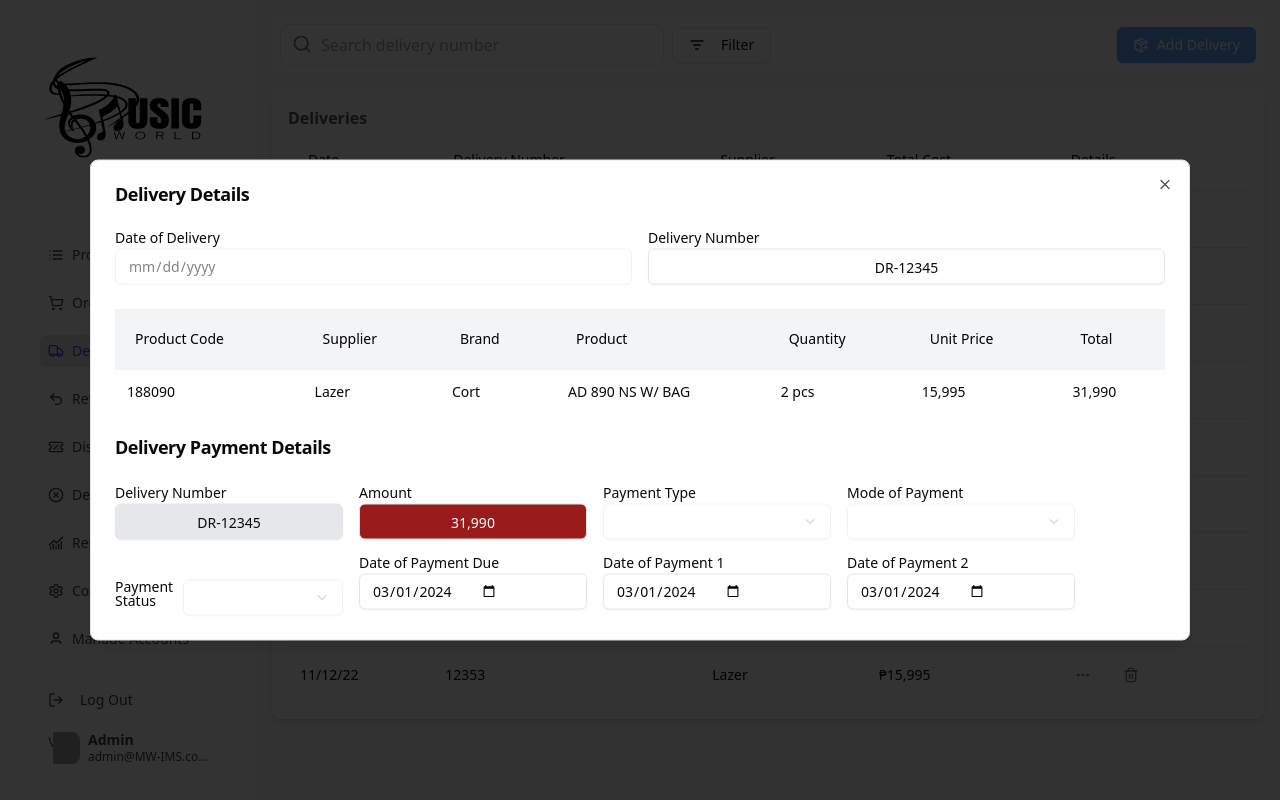
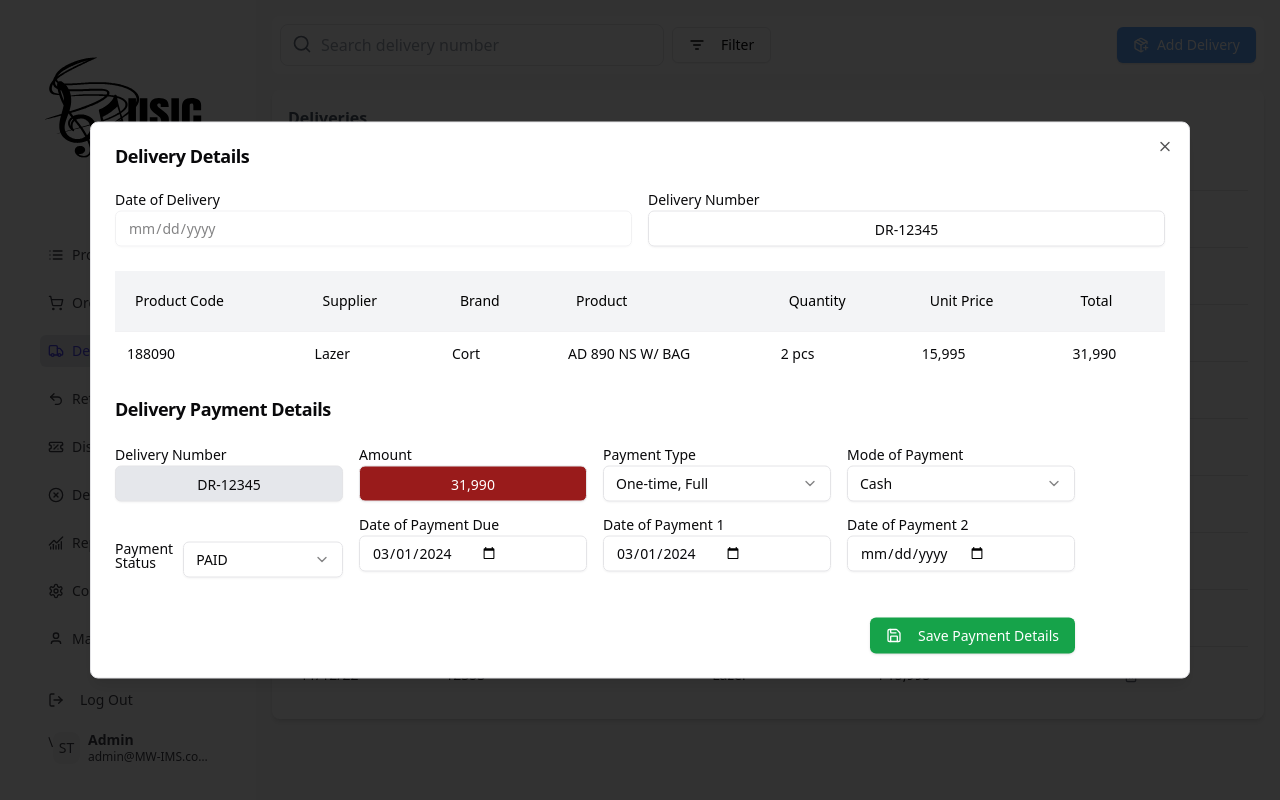
Before and after one commit to abbypagtalunan/MusicWorld-IMSv.1, a Next.js app in the folder client/: page /admin/deliveries in a window 1280 px wide. Both pictures are taken after a click on the button 1082 px from the left and 219 px from the top of the page. Built offline with nearby package versions, Linux system fonts and the light colour scheme; grey boxes are pictures that could not be loaded.

Commit message:
allow updates to payment details

```diff
--- a/client/src/app/admin/deliveries/page.js
+++ b/client/src/app/admin/deliveries/page.js
@@ -7,7 +7,7 @@ import { SidebarProvider } from "@/components/ui/sidebar"
 import { Label } from "@/components/ui/label"
 import { Button } from "@/components/ui/button"
 import { Input } from "@/components/ui/input"
-import { Search, ListFilter, Trash2, Ellipsis, PackagePlus } from "lucide-react"
+import { Search, ListFilter, Trash2, Ellipsis, PackagePlus, Save } from "lucide-react"
 import { Select, SelectTrigger, SelectContent, SelectItem, SelectValue } from "@/components/ui/select"
 import { Table, TableBody, TableHead, TableHeader, TableRow, TableCell } from "@/components/ui/table"
 import { Dialog, DialogTrigger, DialogContent, DialogHeader, DialogTitle, DialogClose, } from "@/components/ui/dialog"
@@ -39,6 +39,19 @@ const deliveryProducts = {
   "12353": [{ productCode: "188098", supplier: "Lazer", brand: "Cort", product: "Acoustic Guitar", quantity: "1 pc", unitPrice: "15,995", total: "15,995" }]
 };
 
+// Initial payment details for each delivery
+const initialPaymentDetails = {
+  "12345": { paymentType: "one-time", paymentMode: "cash", paymentStatus: "paid", dateDue: "2024-03-01", datePayment1: "2024-03-01", datePayment2: "" },
+  "12346": { paymentType: "one-time", paymentMode: "cash", paymentStatus: "paid", dateDue: "2024-03-01", datePayment1: "2024-03-01", datePayment2: "" },
+  "12347": { paymentType: "1 month", paymentMode: "check", paymentStatus: "partial1", dateDue: "2024-03-01", datePayment1: "2024-03-01", datePayment2: "" },
+  "12348": { paymentType: "2 months", paymentMode: "bank transfer", paymentStatus: "unpaid", dateDue: "2024-03-01", datePayment1: "", datePayment2: "" },
+  "12349": { paymentType: "one-time", paymentMode: "cash", paymentStatus: "paid", dateDue: "2024-03-01", datePayment1: "2024-03-01", datePayment2: "" },
+  "12350": { paymentType: "one-time", paymentMode: "cash", paymentStatus: "paid", dateDue: "2024-03-01", datePayment1: "2024-03-01", datePayment2: "" },
+  "12351": { paymentType: "2 months", paymentMode: "bank transfer", paymentStatus: "partial2", dateDue: "2024-03-01", datePayment1: "2024-03-01", datePayment2: "2024-04-01" },
+  "12352": { paymentType: "one-time", paymentMode: "cash", paymentStatus: "paid", dateDue: "2024-03-01", datePayment1: "2024-03-01", datePayment2: "" },
+  "12353": { paymentType: "one-time", paymentMode: "cash", paymentStatus: "paid", dateDue: "2024-03-01", datePayment1: "2024-03-01", datePayment2: "" }
+};
+
 export default function DeliveriesPage() {
   const router = useRouter();
   const [selectedFilter, setSelectedFilter] = useState(null);
@@ -46,6 +59,9 @@ export default function DeliveriesPage() {
 
   const [searchValue, setSearchValue] = useState("");
   const [searchResult, setSearchResult] = useState(null);
+
+  // State to manage payment details for each delivery
+  const [paymentDetails, setPaymentDetails] = useState(initialPaymentDetails);
 
   const handleFilterSelect = (filter, subFilter = null) => {
     setSelectedFilter(filter);
@@ -82,6 +98,26 @@ export default function DeliveriesPage() {
     }
 
     return sortedTransactions;
+  };
+
+  // Function to handle saving payment details
+  const handleSavePaymentDetails = (deliveryNum) => {
+    // In a real app, you would send this data to your backend
+    console.log(`Saving payment details for delivery #${deliveryNum}:`,
+      paymentDetails[deliveryNum]);
+
+    // Show success message
+    alert("Payment details updated successfully!");
+  };
+
+  // Handle deletion of transactions
+  const handleDelete = (deliveryNum, password) => {
+    // In a real app, you would validate the password and then delete
+    if (password) {
+      alert(`Transaction ${deliveryNum} would be deleted with proper authentication`);
+    } else {
+      alert("Please enter an admin password");
+    }
   };
 
   return (
@@ -126,10 +162,6 @@ export default function DeliveriesPage() {
                 )}
               </div>
               <div className="flex items-center space-x-2">
-                {/*
-                  FILTER DROPDOWN: Allows users to filter deliveries by Delivery Number (ascending/descending),
-                  Supplier (e.g., Cort, Lazer), or Total Cost (low to high, high to low)
-                */}
                 <DropdownMenu>
                   <DropdownMenuTrigger asChild>
                     <Button variant="outline" className="flex items-center space-x-2">
@@ -237,7 +269,7 @@ export default function DeliveriesPage() {
                             <div className="grid grid-cols-2 gap-4">
                               <div>
                                 <label className="text-sm font-medium">Date of Delivery</label>
-                                <Input type="date" defaultValue={d.dateAdded}  disabled/>
+                                <Input type="date" defaultValue={d.dateAdded} disabled/>
                               </div>
                               <div>
                                 <label className="text-sm font-medium">Delivery Number</label>
@@ -294,9 +326,18 @@ export default function DeliveriesPage() {
                                 </div>
                                 <div className="col-span-3">
                                   <Label htmlFor="paymentType" className="mb-1 block">Payment Type</Label>
-                                  <Select disabled>
+                                  <Select
+                                    value={paymentDetails[d.deliveryNum]?.paymentType || ""}
+                                    onValueChange={(value) => setPaymentDetails({
+                                      ...paymentDetails,
+                                      [d.deliveryNum]: {
+                                        ...paymentDetails[d.deliveryNum],
+                                        paymentType: value
+                                      }
+                                    })}
+                                  >
                                     <SelectTrigger id="paymentType">
-                                      <SelectValue/>
+                                      <SelectValue placeholder="Select payment type" />
                                     </SelectTrigger>
                                     <SelectContent>
                                       <SelectItem value="one-time">One-time, Full</SelectItem>
@@ -307,9 +348,18 @@ export default function DeliveriesPage() {
                                 </div>
                                 <div className="col-span-3">
                                   <Label htmlFor="paymentMode" className="mb-1 block">Mode of Payment</Label>
-                                  <Select disabled>
+                                  <Select
+                                    value={paymentDetails[d.deliveryNum]?.paymentMode || ""}
+                                    onValueChange={(value) => setPaymentDetails({
+                                      ...paymentDetails,
+                                      [d.deliveryNum]: {
+                                        ...paymentDetails[d.deliveryNum],
+                                        paymentMode: value
+                                      }
+                                    })}
+                                  >
                                     <SelectTrigger id="paymentMode">
-                                      <SelectValue/>
+                                      <SelectValue placeholder="Select payment mode" />
                                     </SelectTrigger>
                                     <SelectContent>
                                       <SelectItem value="cash">Cash</SelectItem>
@@ -321,9 +371,18 @@ export default function DeliveriesPage() {
                                 {/* Second row */}
                                 <div className="col-span-3 flex justify-end mt-6">
                                   <Label htmlFor="paymentStatus" className="mb-1 block">Payment Status</Label>
-                                  <Select disabled>
+                                  <Select
+                                    value={paymentDetails[d.deliveryNum]?.paymentStatus || ""}
+                                    onValueChange={(value) => setPaymentDetails({
+                                      ...paymentDetails,
+                                      [d.deliveryNum]: {
+                                        ...paymentDetails[d.deliveryNum],
+                                        paymentStatus: value
+                                      }
+                                    })}
+                                  >
                                     <SelectTrigger id="paymentStatus">
-                                      <SelectValue/>
+                                      <SelectValue placeholder="Select status" />
                                     </SelectTrigger>
                                     <SelectContent>
                                       <SelectItem value="paid">PAID</SelectItem>
@@ -336,15 +395,59 @@ export default function DeliveriesPage() {
 
                                 <div className="col-span-3">
                                   <Label htmlFor="paymentDateDue" className="mb-1 block">Date of Payment Due</Label>
-                                  <Input id="paymentDateDue" type="date" defaultValue="2024-03-01"/>
+                                  <Input
+                                    id="paymentDateDue"
+                                    type="date"
+                                    value={paymentDetails[d.deliveryNum]?.dateDue || ""}
+                                    onChange={(e) => setPaymentDetails({
+                                      ...paymentDetails,
+                                      [d.deliveryNum]: {
+                                        ...paymentDetails[d.deliveryNum],
+                                        dateDue: e.target.value
+                                      }
+                                    })}
+                                  />
                                 </div>
                                 <div className="col-span-3">
                                   <Label htmlFor="paymentDate1" className="mb-1 block">Date of Payment 1</Label>
-                                  <Input id="paymentDate1" type="date" defaultValue="2024-03-01" />
+                                  <Input
+                                    id="paymentDate1"
+                                    type="date"
+                                    value={paymentDetails[d.deliveryNum]?.datePayment1 || ""}
+                                    onChange={(e) => setPaymentDetails({
+                                      ...paymentDetails,
+                                      [d.deliveryNum]: {
+                                        ...paymentDetails[d.deliveryNum],
+                                        datePayment1: e.target.value
+                                      }
+                                    })}
+                                  />
                                 </div>
                                 <div className="col-span-3">
                                   <Label htmlFor="paymentDate2" className="mb-1 block">Date of Payment 2</Label>
-                                  <Input id="paymentDate2" type="date" defaultValue="2024-03-01" />
+                                  <Input
+                                    id="paymentDate2"
+                                    type="date"
+                                    value={paymentDetails[d.deliveryNum]?.datePayment2 || ""}
+                                    onChange={(e) => setPaymentDetails({
+                                      ...paymentDetails,
+                                      [d.deliveryNum]: {
+                                        ...paymentDetails[d.deliveryNum],
+                                        datePayment2: e.target.value
+                                      }
+                                    })}
+                                  />
+                                </div>
+
+                                {/* Save button for payment details */}
+                                <div className="col-span-12 mt-6 flex justify-end">
+                                  <Button
+                                    onClick={() => handleSavePaymentDetails(d.deliveryNum)}
+                                    className="bg-green-600 hover:bg-green-700 text-white"
+                                  >
+                                    <Save className="w-4 h-4 mr-2" />
+                                    Save Payment Details
+                                  </Button>
                                 </div>
                               </div>
                             </div>
```
Lines whose indentation alone changed are shown as unchanged.
